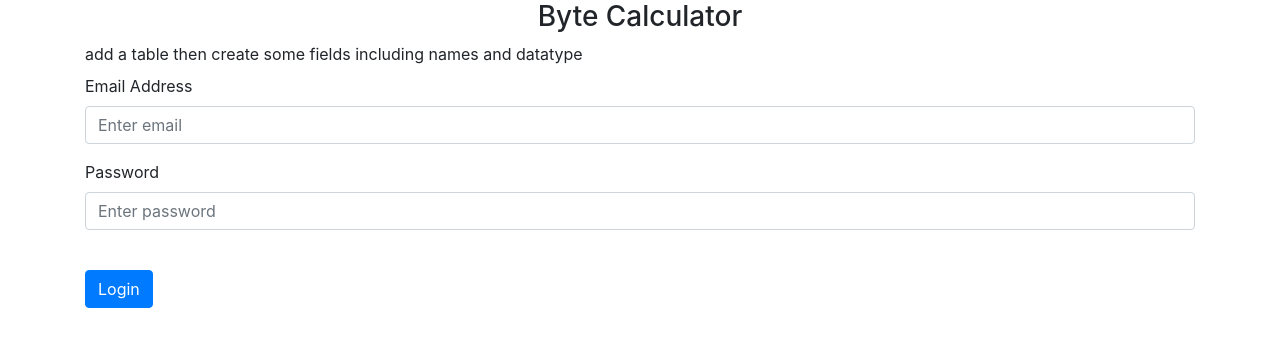
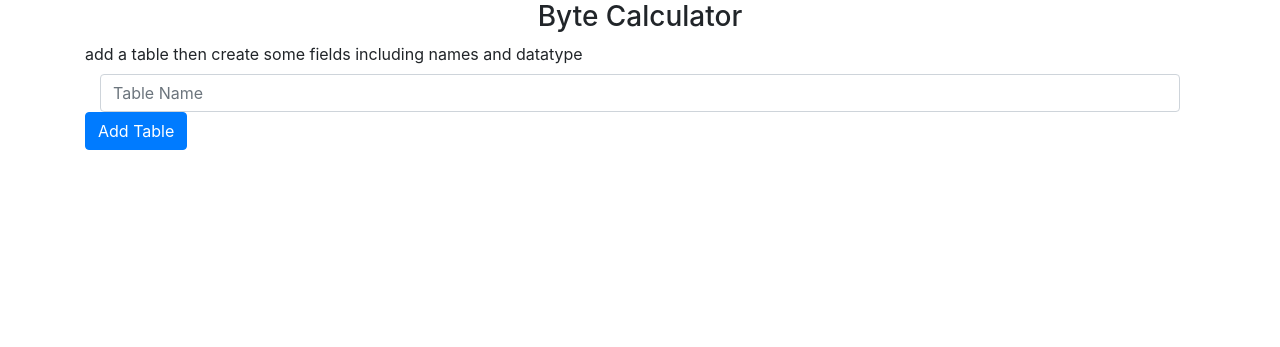
Before and after one commit to Tobypewpew/Portfolio2, a Flask app: template website/templates/calculator.html in a window 1280 px wide. Shown: the part 56-403 px from the top of the page. Run offline with Flask 2, Linux system fonts and the light colour scheme; the template is opened without the code that fills it, so the values that code supplies are empty; some libraries are stand-ins or nearby versions.

Commit message:
second commit

```diff
--- a/website/templates/calculator.html
+++ b/website/templates/calculator.html
@@ -1,31 +1,32 @@
 {% extends "base.html" %}
 {% block title %}Calculator{% endblock %}
-{% block content
-%}
+{% block content %}
 <form method="POST">
   <h3 align="center">Byte Calculator</h3>
   <label for="info">add a table then create some fields including names and datatype </label>
-  <div class="form-group">
-    <label for="email">Email Address</label>
-    <input
-      type="email"
-      class="form-control"
-      id="email"
-      name="email"
-      placeholder="Enter email"
-    />
+  <div class="container">
+    <div class="row align-items-start">
+      <div class="col">
+        <input
+        type="text"
+        class="form-control"
+        id="Table"
+        name="Table"
+        placeholder="Table Name"
+        />
+      </div>
   </div>
-  <div class="form-group">
-    <label for="password">Password</label>
-    <input
-      type="password"
-      class="form-control"
-      id="password"
-      name="password"
-      placeholder="Enter password"
-    />
+  <div class="form group">
+
   </div>
-  <br />
-  <button type="submit" class="btn btn-primary">Login</button>
+
+  </div>
+  <button type="button" class="btn btn-primary" onclick="AddFormGroup()">Add Table</button>
 </form>
+<script>
+function AddFormGroup() {
+  var btn = document.createElement("BUTTON");
+  document.body.appendChild(btn);
+}
+</script>
 {% endblock %}
--- a/website/views.py
+++ b/website/views.py
@@ -3,6 +3,6 @@ from flask import Blueprint, render_template
 views = Blueprint('views', __name__)
 
 
-@views.route('/calculator')
+@views.route('/')
 def calculator():
     return render_template("calculator.html")
```
